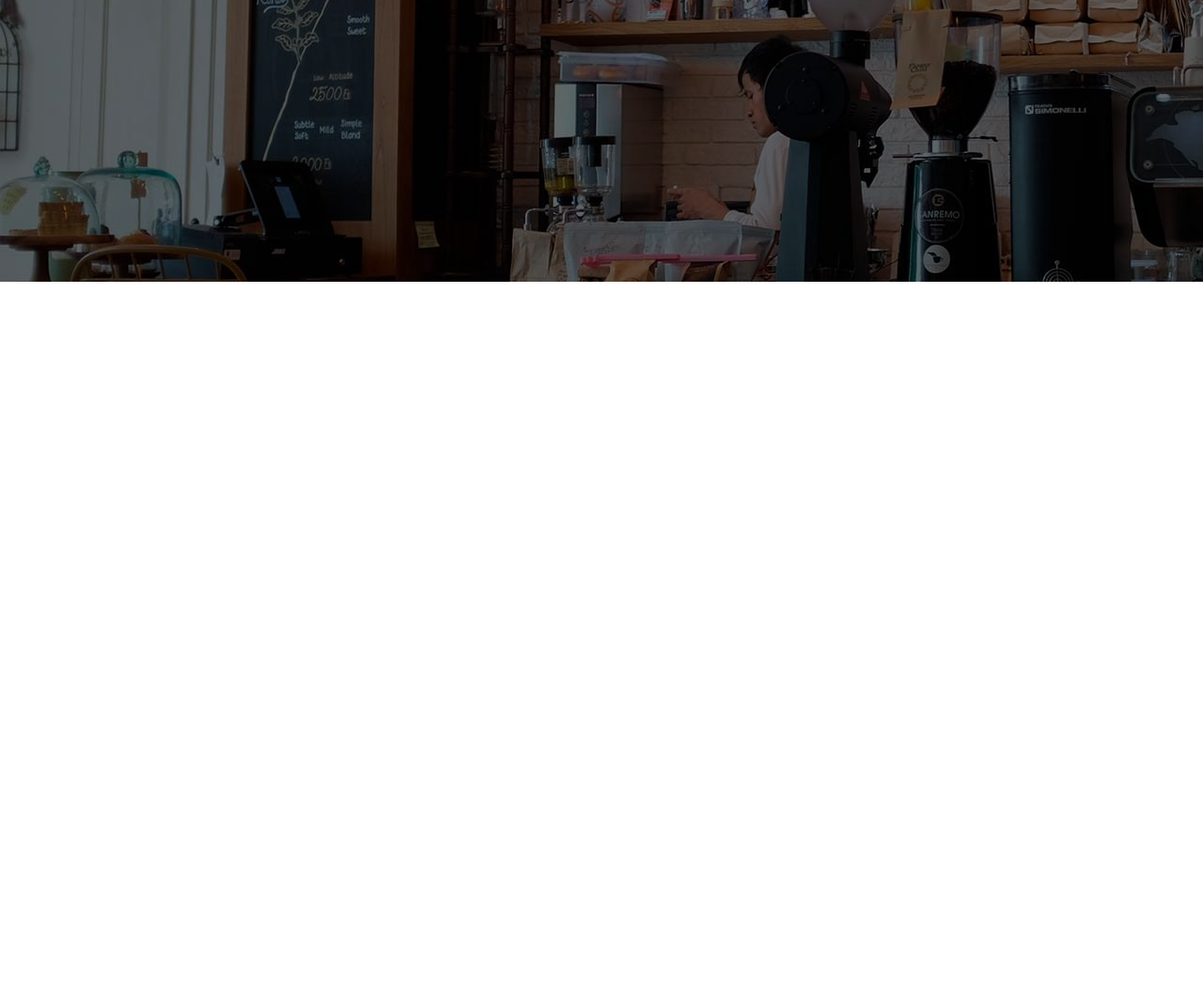
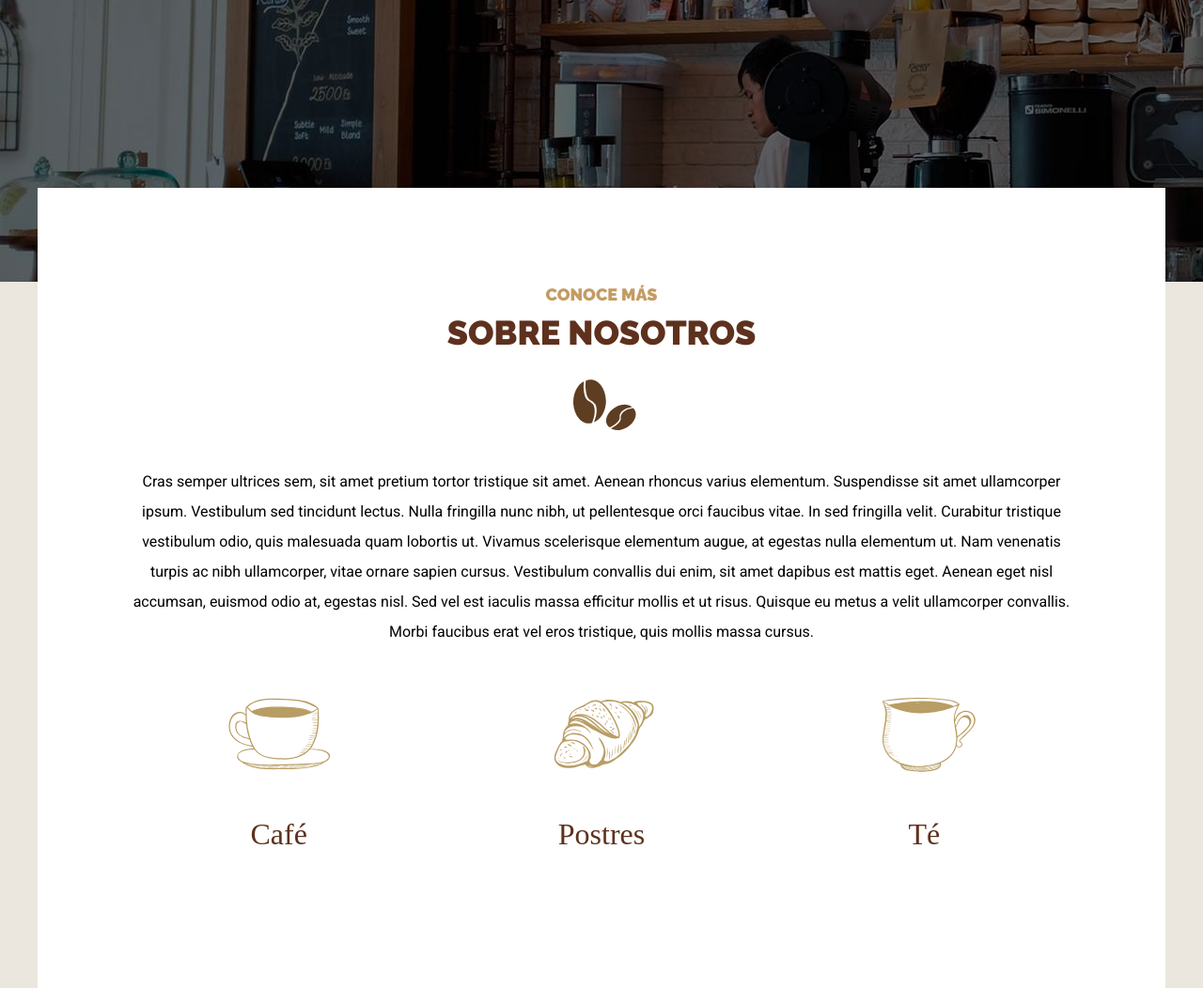
Before and after one commit to dolivare5/web-cafeteria, a website: page index.html in a window 1280 px wide. Shown: the part 500-1552 px from the top of the page at 94% size. Before the commit the page ends 800 px from the top, so only its background shows below. Drawn offline with Linux system fonts and the light colour scheme; a web font is replaced by a local one.

Commit message:
Sección sobre nosotros terminada. Agregue nuevas fuentes y nuevos archivos SASS para poder completar esta sección y por último agregué unos mixins.

```diff
--- a/index.html
+++ b/index.html
@@ -1,14 +1,13 @@
-<doctype html>
+<!doctype html>
 <html lang="es">
     <head>
         <meta charset="UTF-8">
         <meta name="viewport"
               content="width=device-width, user-scalable=no, initial-scale=1.0, maximum-scale=1.0, minimum-scale=1.0">
         <meta http-equiv="X-UA-Compatible" content="ie=edge">
-        <title>Cafeteria SASS</title>
-        <link rel="preconnect" href="https://fonts.googleapis.com">
+        <title>Cafeteria SASS</title><link rel="preconnect" href="https://fonts.googleapis.com">
         <link rel="preconnect" href="https://fonts.gstatic.com" crossorigin>
-        <link href="https://fonts.googleapis.com/css2?family=Roboto:wght@400;700;900&display=swap" rel="stylesheet">
+        <link href="https://fonts.googleapis.com/css2?family=Bona+Nova:ital@1&family=Raleway:wght@400;900&family=Roboto:wght@400;700&display=swap" rel="stylesheet">
         <link rel="stylesheet" href="build/css/app.css">
     </head>
     <body>
@@ -33,6 +32,43 @@
                 </div><!-- .texto-header -->
             </div> <!-- .contenido-header .contenedor -->
         </header> <!-- .header .header-incio -->
+
+        <main class="contenedor contenido-principal">
+
+            <div class="descripcion-nosotros">
+                <h2 class="text-center"><span>Conoce más</span> sobre nosotros</h2>
+                <p class="text-center">
+                    Cras semper ultrices sem, sit amet pretium tortor tristique sit amet. Aenean rhoncus varius elementum.
+                    Suspendisse sit amet ullamcorper ipsum. Vestibulum sed tincidunt lectus. Nulla fringilla nunc nibh, ut
+                    pellentesque orci faucibus vitae. In sed fringilla velit. Curabitur tristique vestibulum odio, quis
+                    malesuada quam lobortis ut. Vivamus scelerisque elementum augue, at egestas nulla elementum ut. Nam
+                    venenatis turpis ac nibh ullamcorper, vitae ornare sapien cursus. Vestibulum convallis dui enim, sit
+                    amet dapibus est mattis eget. Aenean eget nisl accumsan, euismod odio at, egestas nisl. Sed vel est
+                    iaculis massa efficitur mollis et ut risus. Quisque eu metus a velit ullamcorper convallis. Morbi
+                    faucibus erat vel eros tristique, quis mollis massa cursus.
+                </p>
+            </div> <!-- .descripcion-nosotros -->
+
+            <div class="iconos-nosotros">
+                <ul class="listado-iconos">
+                    <li>
+                        <img src="build/img/icono_cafe.svg" alt="Icono Café">
+                        <p>Café</p>
+                    </li>
+
+                    <li>
+                        <img src="build/img/icono_postre.svg" alt="Icono Postre">
+                        <p>Postres</p>
+                    </li>
+
+                    <li>
+                        <img src="build/img/icono_te.svg" alt="Icono té">
+                        <p>Té</p>
+                    </li>
+                </ul> <!-- .listado-iconos -->
+            </div> <!-- .iconos-nosotros -->
+
+        </main> <!-- .contenedor .contenido-principal -->
     </body>
 
 </html>
--- a/src/scss/app.scss
+++ b/src/scss/app.scss
@@ -1,2 +1,3 @@
 @use "base";
 @use "header";
+@use "home";
--- a/src/scss/base/_globales.scss
+++ b/src/scss/base/_globales.scss
@@ -10,12 +10,14 @@ html{
 }
 
 body{
-  font-family: v.$fuente_principal ;
+  font-family: v.$fuente_secundaria ;
+  background-color: v.$cafeClaro;
 }
 
 p{
   color: v.$negro;
-  font-size: 2rem;
+  font-size: 1.6rem;
+  line-height: 2;
 }
 
 .contenedor {
@@ -33,18 +35,8 @@ img{
   display: block;
 }
 
-h1, h2, h3 {
-  margin: 0 0 v.$separacion 0;
+ul{
+  list-style: none;
+  padding: 0;
+  margin: 0;
 }
-
-h1{
-  font-size: 4rem;
-}
-
-h2{
-  font-size: 3.6rem;
-}
-
-h3{
-  font-size: 3.2rem;
-}
--- a/src/scss/base/_index.scss
+++ b/src/scss/base/_index.scss
@@ -1,4 +1,6 @@
 @forward "normalize";
 @forward "variables";
+@forward "mixins";
 @forward "globales";
+@forward "tipografia";
 @forward "utilidades";
--- a/src/scss/base/_mixins.scss
+++ b/src/scss/base/_mixins.scss
@@ -17,3 +17,9 @@
       @content;
   }
 }
+
+@mixin grid($columnas, $espaciado){
+    display: grid;
+    grid-template-columns: repeat($columnas, 1fr);
+    column-gap: $espaciado;
+}
--- /dev/null
+++ b/src/scss/base/_tipografia.scss
@@ -0,0 +1,38 @@
+@use "variables" as v;
+
+h1, h2, h3 {
+  font-family: v.$fuente_principal;
+  margin: 0 0 v.$separacion 0;
+  text-transform: uppercase;
+  text-align: center;
+  line-height: 1.5;
+}
+
+h1{
+  font-size: 4rem;
+}
+
+h2{
+  font-size: 3.6rem;
+  color: v.$primario;
+  span{
+   color: v.$secundario;
+    font-size: 1.8rem;
+    display: block;
+  }
+
+  &:after{
+    content: '';
+    display: block;
+    width: 10rem;
+    height: 10rem;
+    margin: 0 auto;
+    background-image: url("../img/cafe.svg");
+    background-size: 10rem;
+  }
+  margin: 0;
+}
+
+h3{
+  font-size: 3.2rem;
+}
--- a/src/scss/base/_variables.scss
+++ b/src/scss/base/_variables.scss
@@ -1,5 +1,7 @@
 // Fuentes
-$fuente_principal: 'Roboto', sans-serif;
+$fuente_principal: 'Raleway', sans-serif;
+$fuente-secundaria: 'Roboto', sans-serif;
+$fuenteCursiva: 'Bona Nova', serif;
 
 // Media Queries
 $telefono: 480px;
--- a/src/scss/header/_barra.scss
+++ b/src/scss/header/_barra.scss
@@ -15,7 +15,7 @@
         margin: 0 auto;
 
         @include m.tablet{
-            width: 20rem;
+            width: 10rem;
         }
 
       @include m.desktop{
--- a/src/scss/header/_header.scss
+++ b/src/scss/header/_header.scss
@@ -42,7 +42,7 @@
 
     h1{
         max-width: 90%;
-      margin: 5rem auto;
+        margin: 3rem auto;
         text-align: center;
         color: v.$blanco;
         text-transform: uppercase;
--- /dev/null
+++ b/src/scss/home/_contenido.scss
@@ -0,0 +1,12 @@
+@use "../base/variables" as v;
+@use "../base/mixins" as m;
+
+.contenido-principal {
+    background-color: v.$blanco;
+    padding: 5rem 2rem;
+    @include m.tablet{
+        padding: 10rem;
+        margin-top: -10rem;
+        position: relative;
+    }
+}
--- /dev/null
+++ b/src/scss/home/_iconos.scss
@@ -0,0 +1,23 @@
+@use "../base/variables" as v;
+@use "../base/mixins" as m;
+
+.iconos-nosotros{
+    margin-top: 5rem;
+    .listado-iconos{
+        @include m.tablet{
+            @include m.grid(3, 3rem);
+        }
+        li{
+            img{
+              margin: 0 auto;
+              width: 12rem;
+            }
+            p{
+              font-family: v.$fuenteCursiva;
+              font-size: 3.2rem;
+              color: v.$primario;
+              text-align: center;
+            }
+        }
+    }
+}
--- /dev/null
+++ b/src/scss/home/_index.scss
@@ -0,0 +1,2 @@
+@forward "contenido";
+@forward "iconos";
```
Also changed, not shown: nosotros.html (+1 -1 lines), build/css/app.css, src/scss/header/_navegacion.scss (indentation only). Lines whose indentation alone changed are shown as unchanged.
